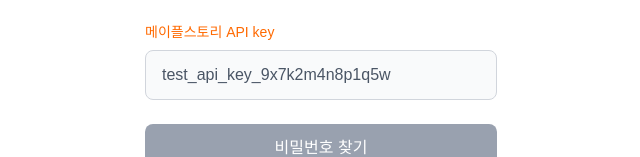
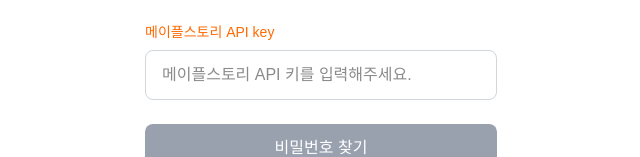
Before and after one commit to HappyMapleDay/HappyMapleDay_FE, a Next.js app: page /forgot-password in a window 1280 px wide. Shown: the part 381-538 px from the top of the page, without its empty margins (319-959 px from the left). Built offline with nearby package versions, Linux system fonts and the light colour scheme; no server answers.

Commit message:
fix: 비밀번호 찾기 모크데이터 제거

```diff
--- a/app/forgot-password/page.tsx
+++ b/app/forgot-password/page.tsx
@@ -11,7 +11,7 @@
   const { resetPassword, isLoading, error, clearError } = useAuth();
   const [step, setStep] = useState<'verify' | 'reset'>('verify');
   const [username, setUsername] = useState("");
-  const [apiKey] = useState("test_api_key_9x7k2m4n8p1q5w");
+  const [apiKey, setApiKey] = useState("");
   const [temporaryPassword, setTemporaryPassword] = useState("");
 
   const handleSubmit = async (e: React.FormEvent) => {
@@ -91,9 +91,9 @@
                   id="apiKey"
                   name="apiKey"
                   value={apiKey}
-                  readOnly
-                  placeholder="테스트용 API 키가 자동으로 설정됩니다."
-                  className="w-full px-4 py-3 border border-gray-300 rounded-lg bg-gray-50 text-gray-600 cursor-not-allowed"
+                  onChange={(e) => setApiKey(e.target.value)}
+                  placeholder="메이플스토리 API 키를 입력해주세요."
+                  className="w-full px-4 py-3 border border-gray-300 rounded-lg focus:ring-2 focus:ring-orange-500 focus:border-orange-500 outline-none transition-colors"
                 />
               </div>
 
```
